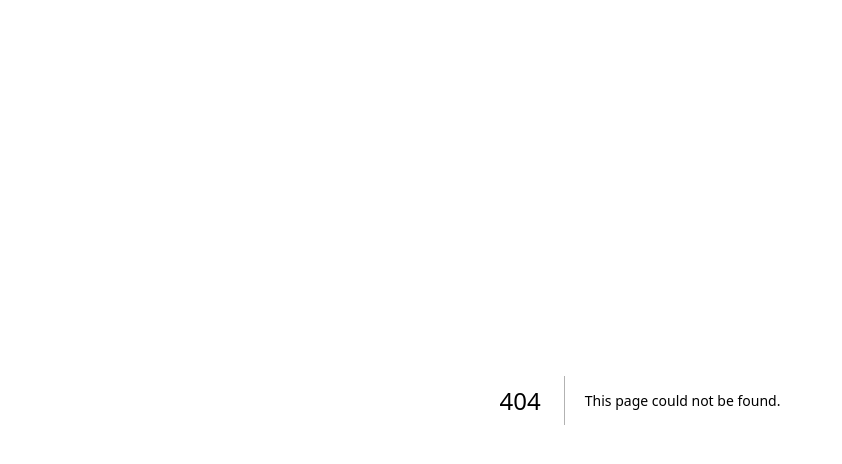
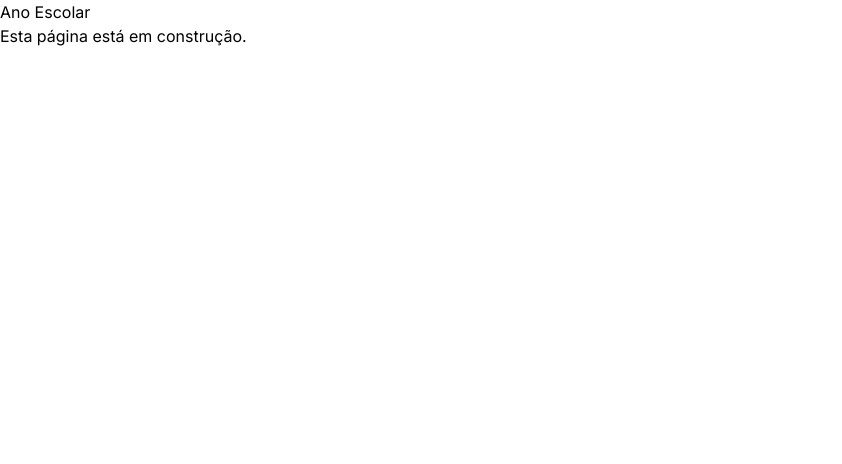
Before and after one commit to suchmolin/fyrlois, a Next.js app: page /anoescolar in a window 1280 px wide. Before the commit this address had no page. Shown: the top 464 px of the page, without its empty margins (0-842 px from the left). Built offline with nearby package versions, Linux system fonts and the light colour scheme.

Commit message:
1st commit from anoescolar

```diff
--- /dev/null
+++ b/src/app/anoescolar/page.jsx
@@ -0,0 +1,8 @@
+export default function AnoEscolarPage() {
+  return (
+    <div>
+      <h1>Ano Escolar</h1>
+      <p>Esta página está em construção.</p>
+    </div>
+  )
+}
--- a/src/app/globals.css
+++ b/src/app/globals.css
@@ -18,7 +18,4 @@
     background-image: url("/img/fondo-1.png");
     background-size: cover;
     background-repeat: no-repeat;
-
-
-
 }
```
